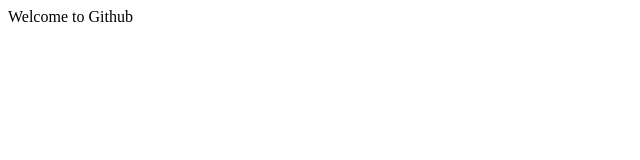
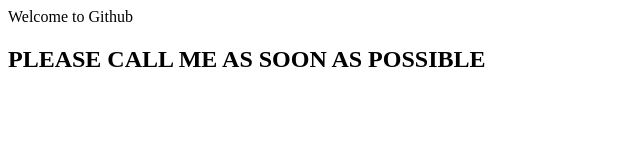
Before and after one commit to gadbrain/Mentor, a plain HTML site: page index.html in a window 1280 px wide. Shown: the whole page, without its empty margins (0-640 px from the left). Drawn offline with Linux system fonts and the light colour scheme.

Commit message:
AFTER FIRST SAVE

```diff
--- a/index.html
+++ b/index.html
@@ -1,3 +1,4 @@
 <!DOCTYPE html>
 <header class="Header">Welcome to Github</header>
+<h2> PLEASE CALL ME AS SOON AS POSSIBLE</h2>
 <html>
```
